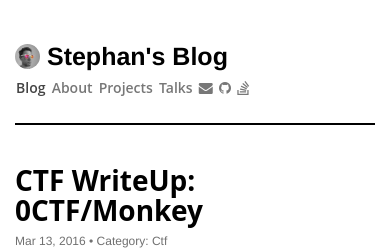
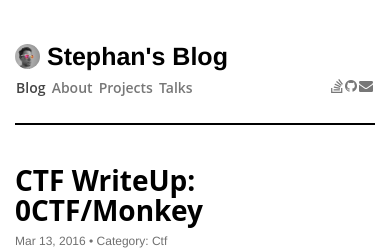
Before and after one commit to StephanDollberg/stephandollberg.github.io, a Jekyll site: the page built from index.html, in a window 390 px wide. Shown: the top 250 px of the page. Built offline with Jekyll 4.4.1, drawn with Linux system fonts in a browser that asks for light colours; comment, search, counter and statistics services are not loaded.

Commit message:
small tweaks to profile pic

```diff
--- a/_includes/header.html
+++ b/_includes/header.html
@@ -1,6 +1,6 @@
 <header id="main-header">
   <div id="site-title">
-    <img class="profile_roundcorners" src="/images/profile.jpg" alt="profile">
+    <img id="profile_roundcorners" src="/images/profile.jpg" alt="profile">
     <a href="{{ site.baseurl }}/">{{ site.title }}</a>
   </div>
   <div class="links">
--- a/css/lambda.css
+++ b/css/lambda.css
@@ -276,7 +276,7 @@
         font-size: 14px;
     }
     .links .github-link {
-        float: none;
+        float: right;
     }
     .links .github-link img {
         display: none;
@@ -295,6 +295,8 @@
     }
 }
 
-.profile_roundcorners {
+#profile_roundcorners {
+    width: 64px;
+    height: auto;
     border-radius: 32px;
 }
```
Also changed, not shown: images/profile.jpg.
